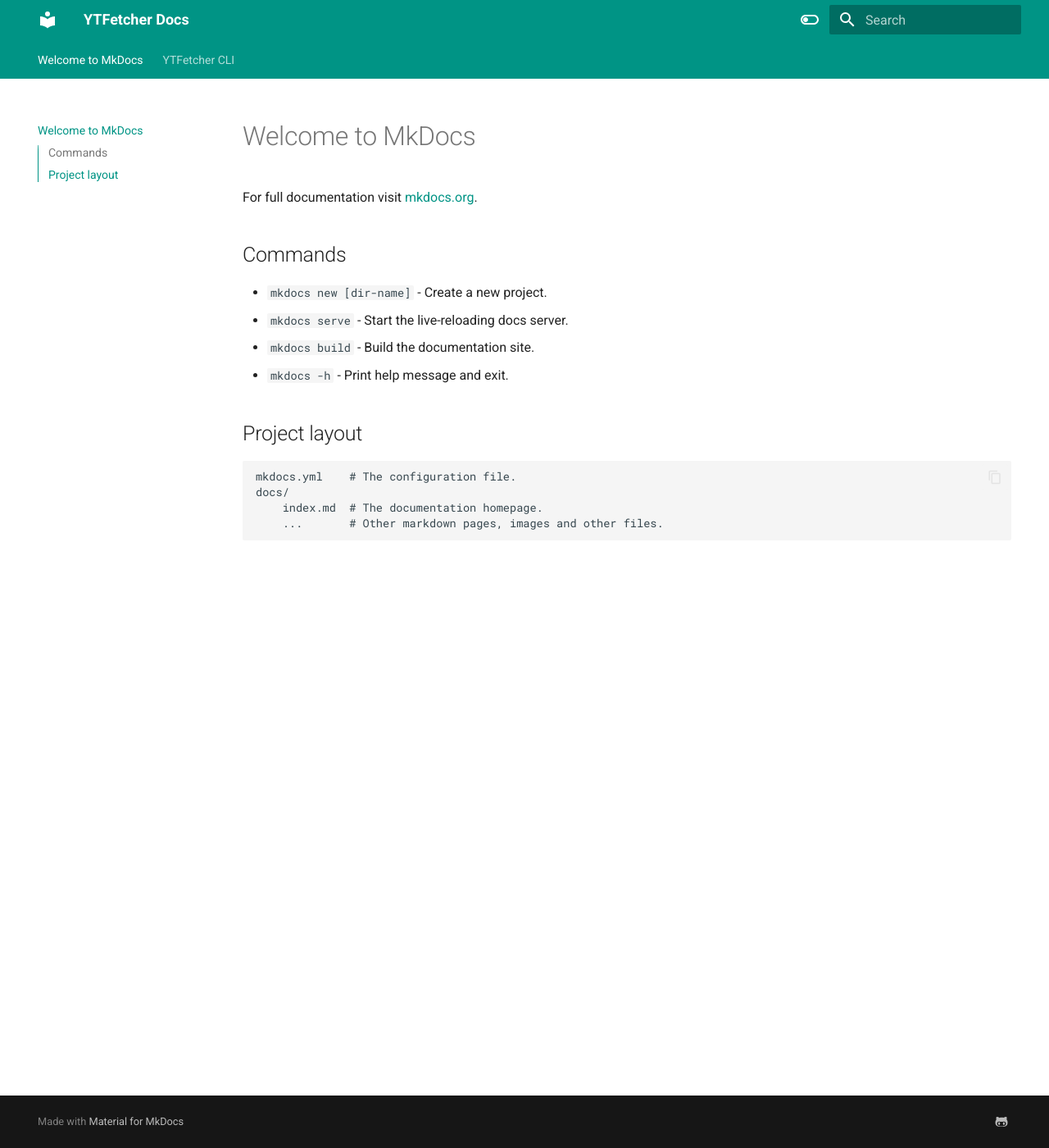
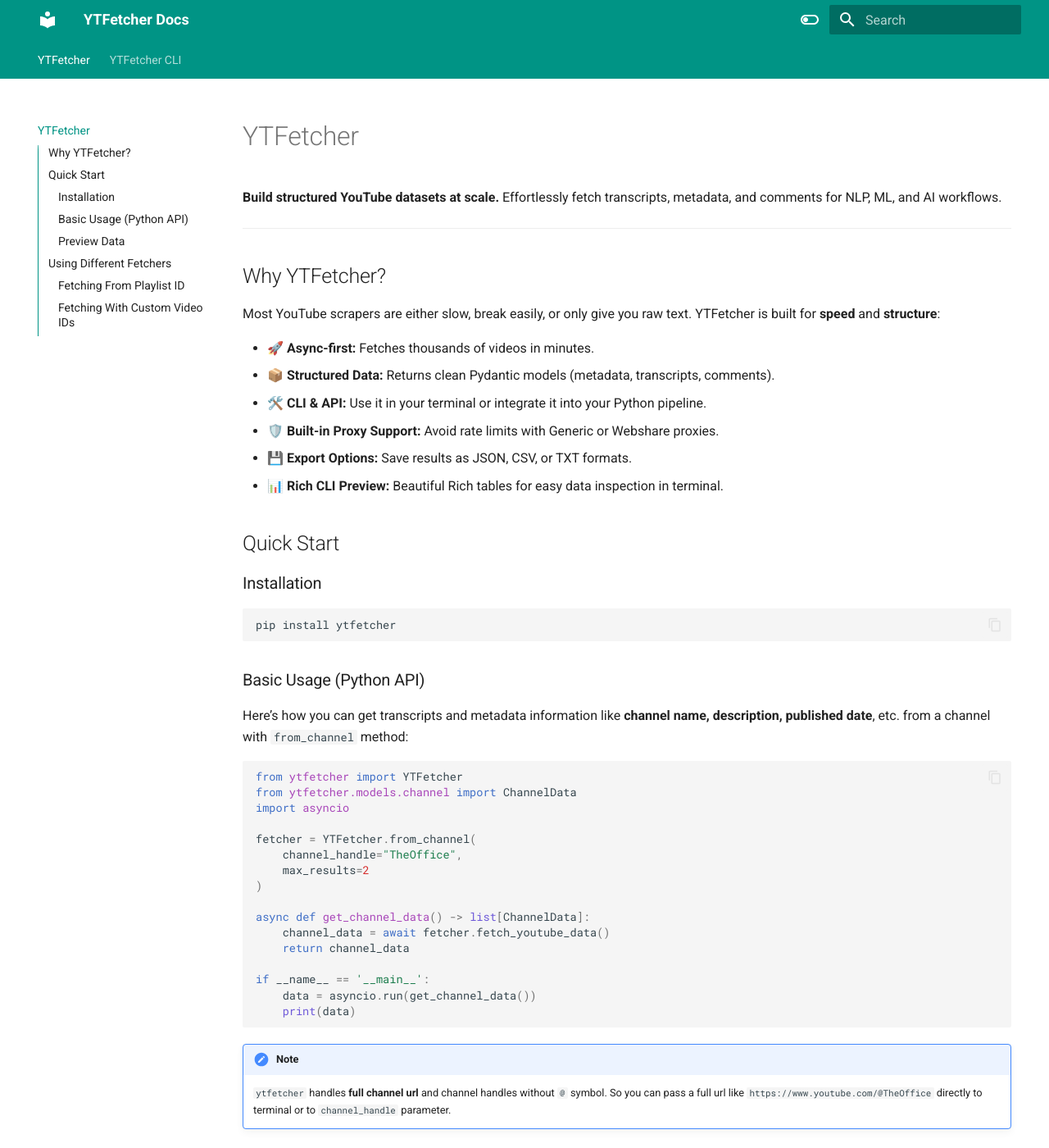
Before and after one commit to kaya70875/ytfetcher, an MkDocs documentation site: the page built from docs/index.md, in a window 1280 px wide and 1400 px high. Shown: the whole window at 82% size. Built offline with MkDocs 1.6.1 and Material for MkDocs 9.7.7, drawn with Linux system fonts in a browser that asks for light colours; some of the changed text lies outside the part shown.

Commit message:
docs: overhaul index.md to enhance YTFetcher documentation and usage examples

````diff
--- a/docs/index.md
+++ b/docs/index.md
@@ -1,17 +1,125 @@
-# Welcome to MkDocs
+# YTFetcher
 
-For full documentation visit [mkdocs.org](https://www.mkdocs.org).
+**Build structured YouTube datasets at scale.** Effortlessly fetch transcripts, metadata, and comments for NLP, ML, and AI workflows.
 
-## Commands
+---
 
-* `mkdocs new [dir-name]` - Create a new project.
-* `mkdocs serve` - Start the live-reloading docs server.
-* `mkdocs build` - Build the documentation site.
-* `mkdocs -h` - Print help message and exit.
+## Why YTFetcher?
+Most YouTube scrapers are either slow, break easily, or only give you raw text. YTFetcher is built for **speed** and **structure**:
 
-## Project layout
+* 🚀 **Async-first:** Fetches thousands of videos in minutes.
+* 📦 **Structured Data:** Returns clean Pydantic models (metadata, transcripts, comments).
+* 🛠️ **CLI & API:** Use it in your terminal or integrate it into your Python pipeline.
+* 🛡️ **Built-in Proxy Support:** Avoid rate limits with Generic or Webshare proxies.
+* 💾 **Export Options:** Save results as JSON, CSV, or TXT formats.
+* 📊 **Rich CLI Preview:** Beautiful Rich tables for easy data inspection in terminal.
 
-    mkdocs.yml    # The configuration file.
-    docs/
-        index.md  # The documentation homepage.
-        ...       # Other markdown pages, images and other files.
+## Quick Start
+
+### Installation
+```bash
+pip install ytfetcher
+```
+
+### Basic Usage (Python API)
+
+Here’s how you can get transcripts and metadata information like **channel name, description, published date**, etc. from a channel with `from_channel` method:
+```python
+from ytfetcher import YTFetcher
+from ytfetcher.models.channel import ChannelData
+import asyncio
+
+fetcher = YTFetcher.from_channel(
+    channel_handle="TheOffice",
+    max_results=2
+)
+
+async def get_channel_data() -> list[ChannelData]:
+    channel_data = await fetcher.fetch_youtube_data()
+    return channel_data
+
+if __name__ == '__main__':
+    data = asyncio.run(get_channel_data())
+    print(data)
+```
+
+!!! Note
+    `ytfetcher` handles **full channel url** and channel handles without `@` symbol. So you can pass a full url like `https://www.youtube.com/@TheOffice` directly to terminal or to `channel_handle` parameter.
+
+This will return a list of `ChannelData` with metadata in `DLSnippet` objects:
+```py
+[
+ChannelData(
+    video_id='video1',
+    transcripts=[
+        Transcript(
+            text="Hey there",
+            start=0.0,
+            duration=1.54
+        ),
+        Transcript(
+            text="Happy coding!",
+            start=1.56,
+            duration=4.46
+        )
+    ]
+    metadata=DLSnippet(
+        video_id='video1',
+        title='VideoTitle',
+        description='VideoDescription',
+        url='https://youtu.be/video1',
+        duration=120,
+        view_count=1000,
+        thumbnails=[{'url': 'thumbnail_url'}]
+    )
+),
+# Other ChannelData objects...
+]
+```
+
+### Preview Data
+You can also preview this data using `PreviewRenderer` class from `ytfetcher.services`:
+```py
+from ytfetcher.services import PreviewRenderer
+
+channel_data = await fetcher.fetch_youtube_data(max_comments=10)
+#print(channel_data)
+preview = PreviewRenderer()
+preview.render(data=channel_data, limit=4)
+```
+
+This will preview the first 4 results of the data in a **beautifully formatted terminal view, including metadata, transcript snippets, and comments**.
+
+## Using Different Fetchers
+`ytfetcher` supports different fetchers so you can fetch with using `channel_handle`, custom `video_ids` or from a `playlist_id` directly.
+
+### Fetching From Playlist ID
+
+Here's how you can fetch bulk transcripts from a specific `playlist_id` using `ytfetcher`.
+```py
+from ytfetcher import YTFetcher
+import asyncio
+
+fetcher = YTFetcher.from_playlist_id(
+    playlist_id="playlistid1254"
+)
+
+async def get_channel_data() -> list[ChannelData]:
+    channel_data = await fetcher.fetch_youtube_data()
+    return channel_data
+```
+
+### Fetching With Custom Video IDs
+Initialize `ytfetcher` with custom video IDs using `from_video_ids` method:
+```py
+from ytfetcher import YTFetcher
+import asyncio
+
+fetcher = YTFetcher.from_video_ids(
+    video_ids=['video1', 'video2', 'video3']
+)
+
+async def get_channel_data() -> list[ChannelData]:
+    channel_data = await fetcher.fetch_youtube_data()
+    return channel_data
+```
````
